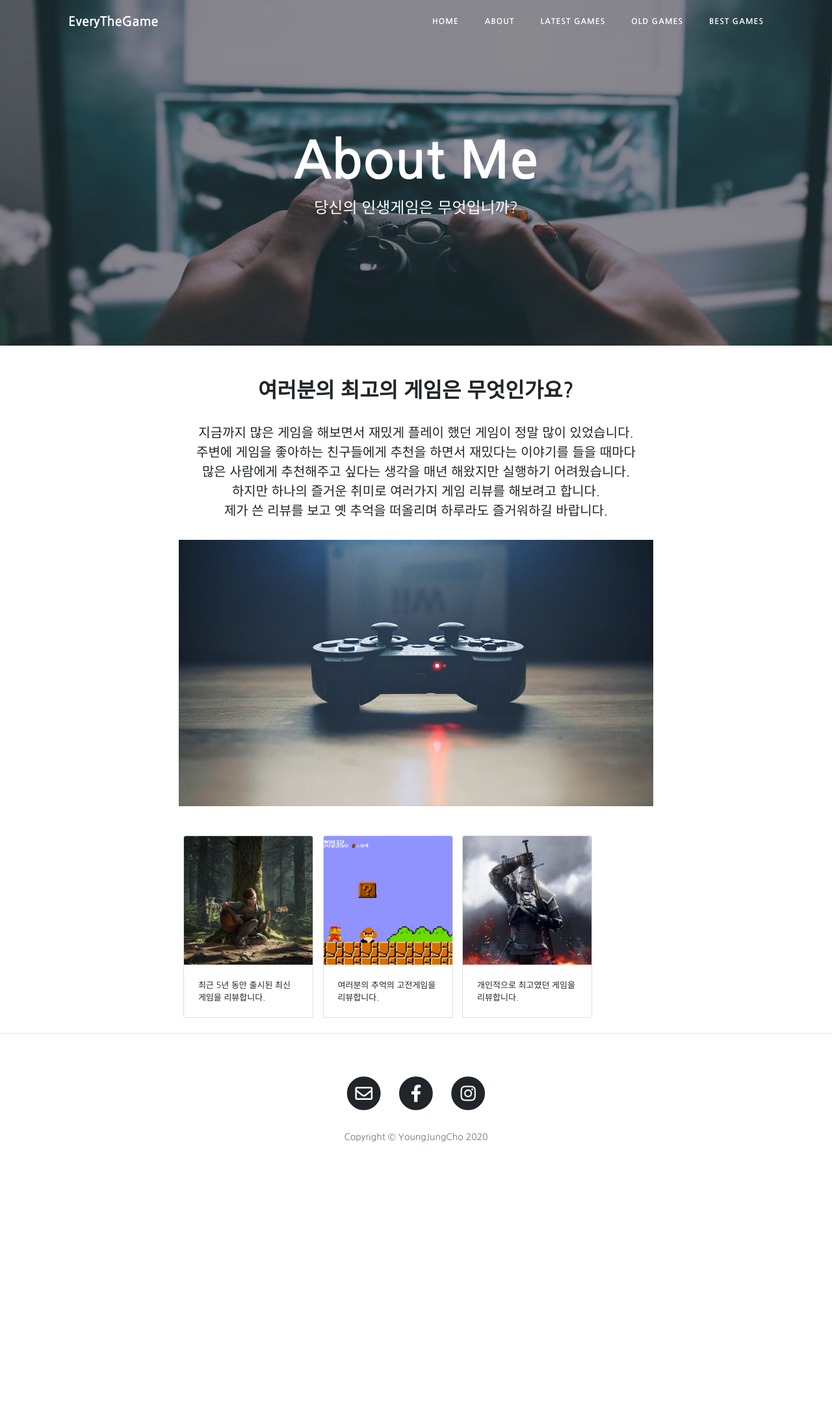
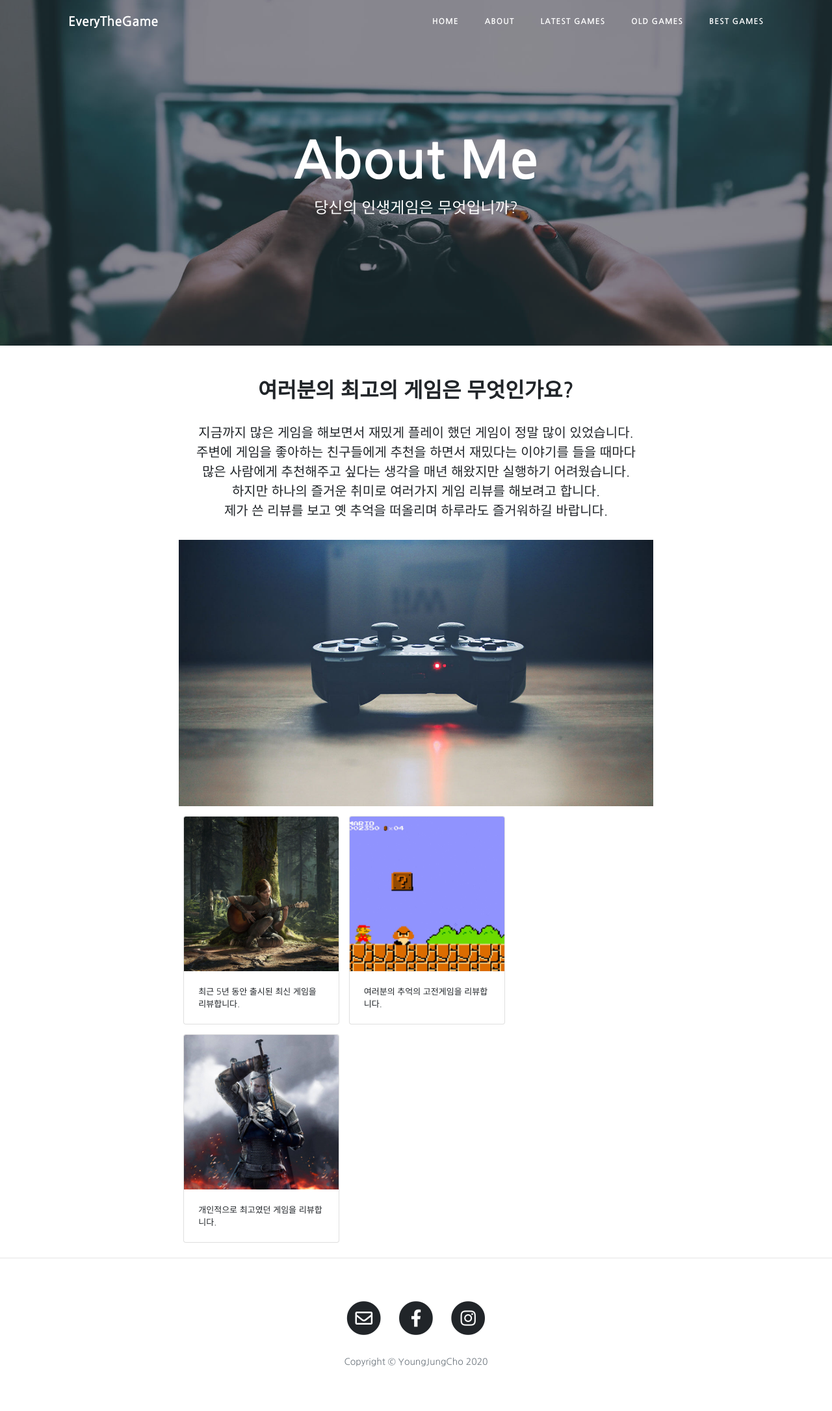
Before and after one commit to youngjungcho/everythegame88, a Jekyll site: the page built from about.html, in a window 1280 px wide. Shown: the whole page at 65% size. Built offline with Jekyll 4.4.1, drawn with Linux system fonts in a browser that asks for light colours; before the commit the page ends 1826 px from its top, so only the background shows below that.

Commit message:
Update about.html

```diff
--- a/about.html
+++ b/about.html
@@ -39,24 +39,23 @@ background: '/img/bg-about.jpg'
     <div class="image1"><img src="/img/bg-main.jpg" alt="everythegame"></div>
   </div>
   </section>
-  <br>
   <section id="information01">
     <div id="information02">
         <div class="container">
           <div class="row">
-            <div class="card" style="width: 10em;">
+            <div class="card" style="width: 12em;">
               <img src="/img/bg01.jpg" class="card-img-top" alt="최신게임">
               <div class="card-body">
                 <p class="card-text">최근 5년 동안 출시된 최신 게임을 리뷰합니다.</p>
               </div>
             </div>
-            <div class="card" style="width: 10em;">
+            <div class="card" style="width: 12em;">
               <img src="/img/bg02.jpg" class="card-img-top" alt="고전게임">
               <div class="card-body">
                 <p class="card-text">여러분의 추억의 고전게임을 리뷰합니다.</p>
               </div>
             </div>
-            <div class="card" style="width: 10em;">
+            <div class="card" style="width: 12em;">
               <img src="/img/bg03.jpg" class="card-img-top" alt="베스트게임">
               <div class="card-body">
                 <p class="card-text">개인적으로 최고였던 게임을 리뷰합니다.</p>
```
